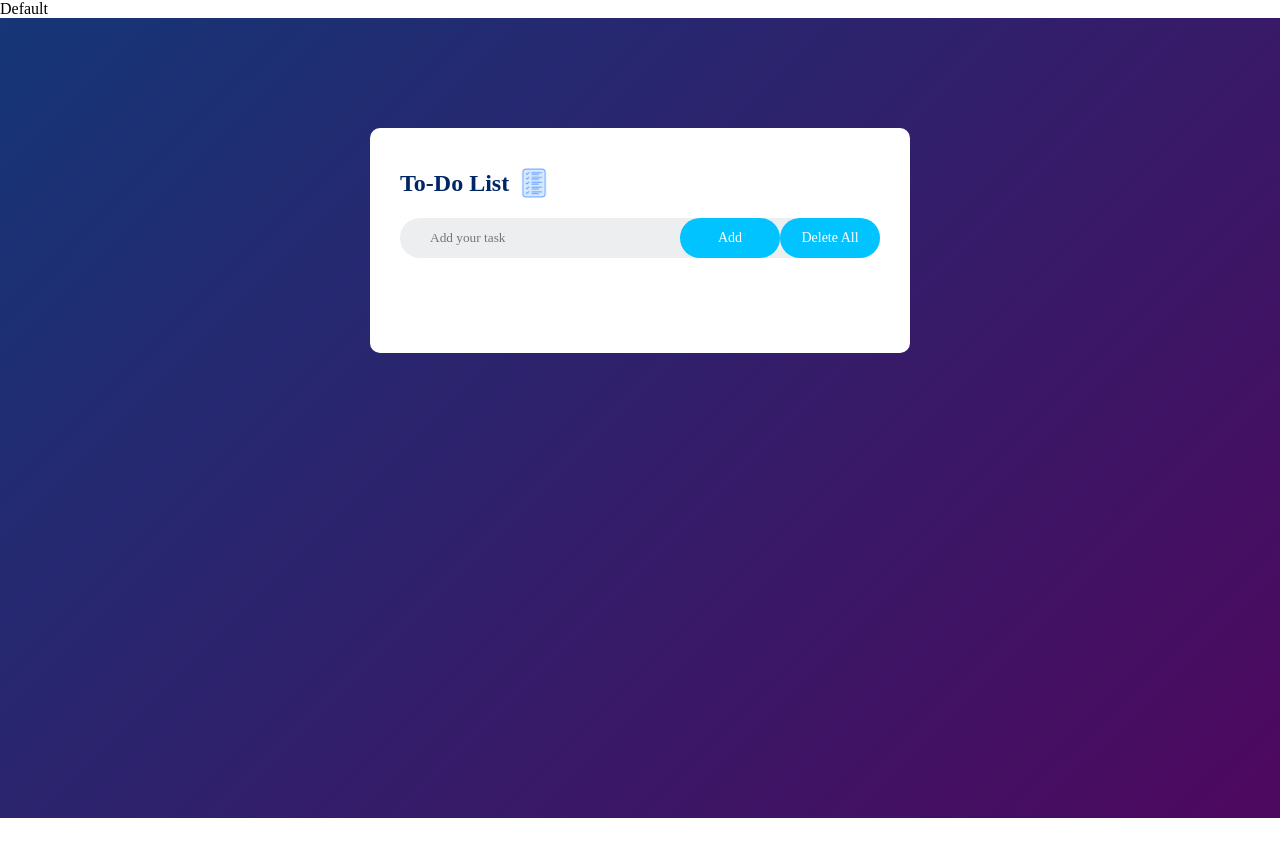
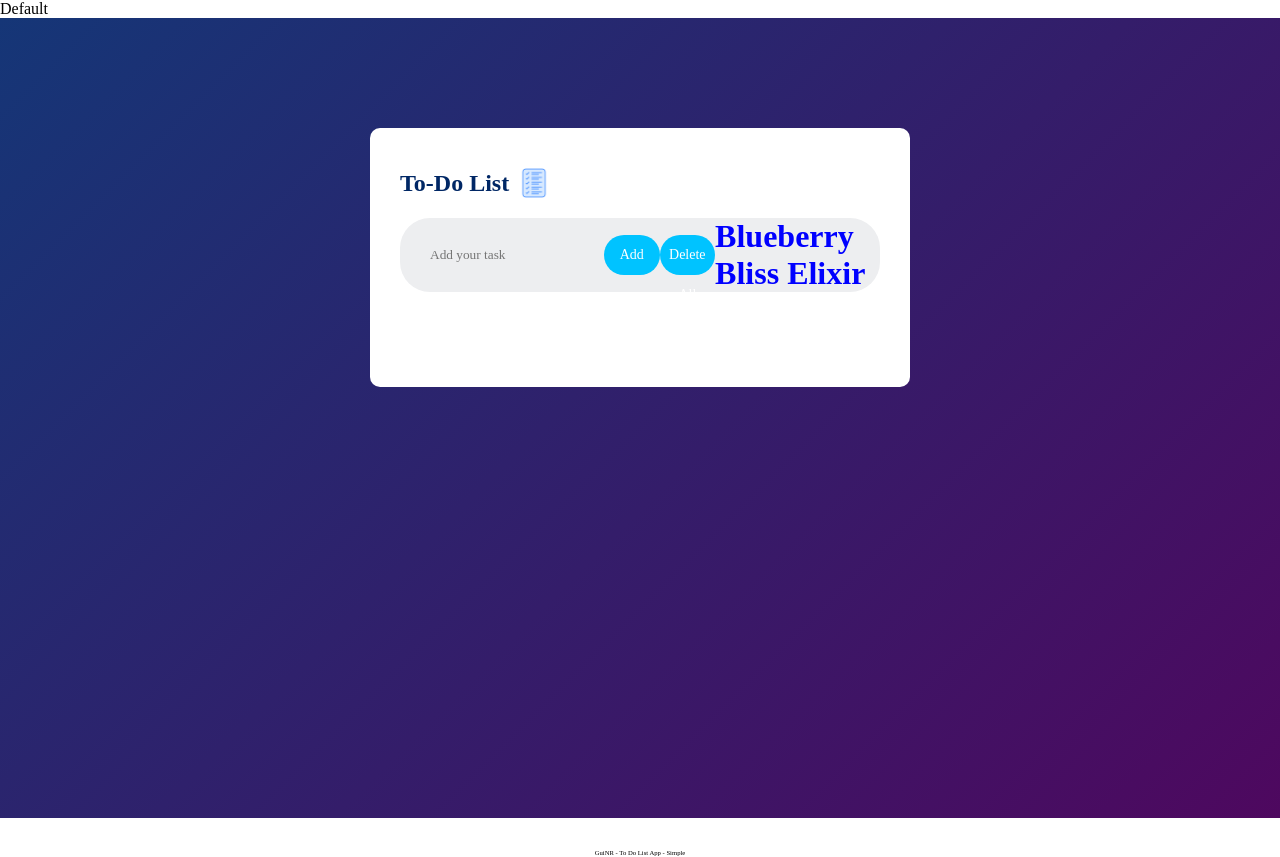
Before and after one commit to inputGui/To-Do-App, a plain HTML site: page index.html in a window 1280 px wide. Before the commit the page ends 818 px from the top, so only its background shows below. Drawn offline with Linux system fonts and the light colour scheme.

Commit message:
Added footer and modified css

```diff
--- a/css/style.css
+++ b/css/style.css
@@ -114,6 +114,10 @@ input{
     padding: 10px;
 }
 
+input:hover{
+    background: #fff;
+}
+
 ul li{
     list-style: none;
     font-size: 19px;
@@ -162,3 +166,23 @@ ul li span{
 ul li span:hover{
     background: #62daff;
 }
+
+/* Testing some stuff */
+h1 {
+    color: #3aff75;
+}
+
+h1.blueberry { /* This will be applied because of higher specificity */
+    color: blue;
+}
+
+body h1{
+    color: #ff5b5b;
+}
+
+#footer{
+    text-align: center;
+    margin-top: 30px;
+    line-height: normal;
+    font-size: 50%;
+}
--- a/index.html
+++ b/index.html
@@ -26,6 +26,7 @@
                     <input type="text" id="input-box" placeholder="Add your task">
                     <button onclick="addTask()">Add</button>
                     <button onclick="deleteAllTasks()">Delete All</button>
+                    <h1 class="blueberry">Blueberry Bliss Elixir</h1>
                 </div>
 
                 <ul id="list-container">
@@ -36,6 +37,12 @@
             </div>
         </div>
 
+        <div id="footer">
+            <small>
+                GuiNR - To Do List App - Simple
+            </small>
+        </div>
+
     <script src="js/script.js"></script>
     </body>
 </html>
```
Also changed, not shown: 1 other file.
